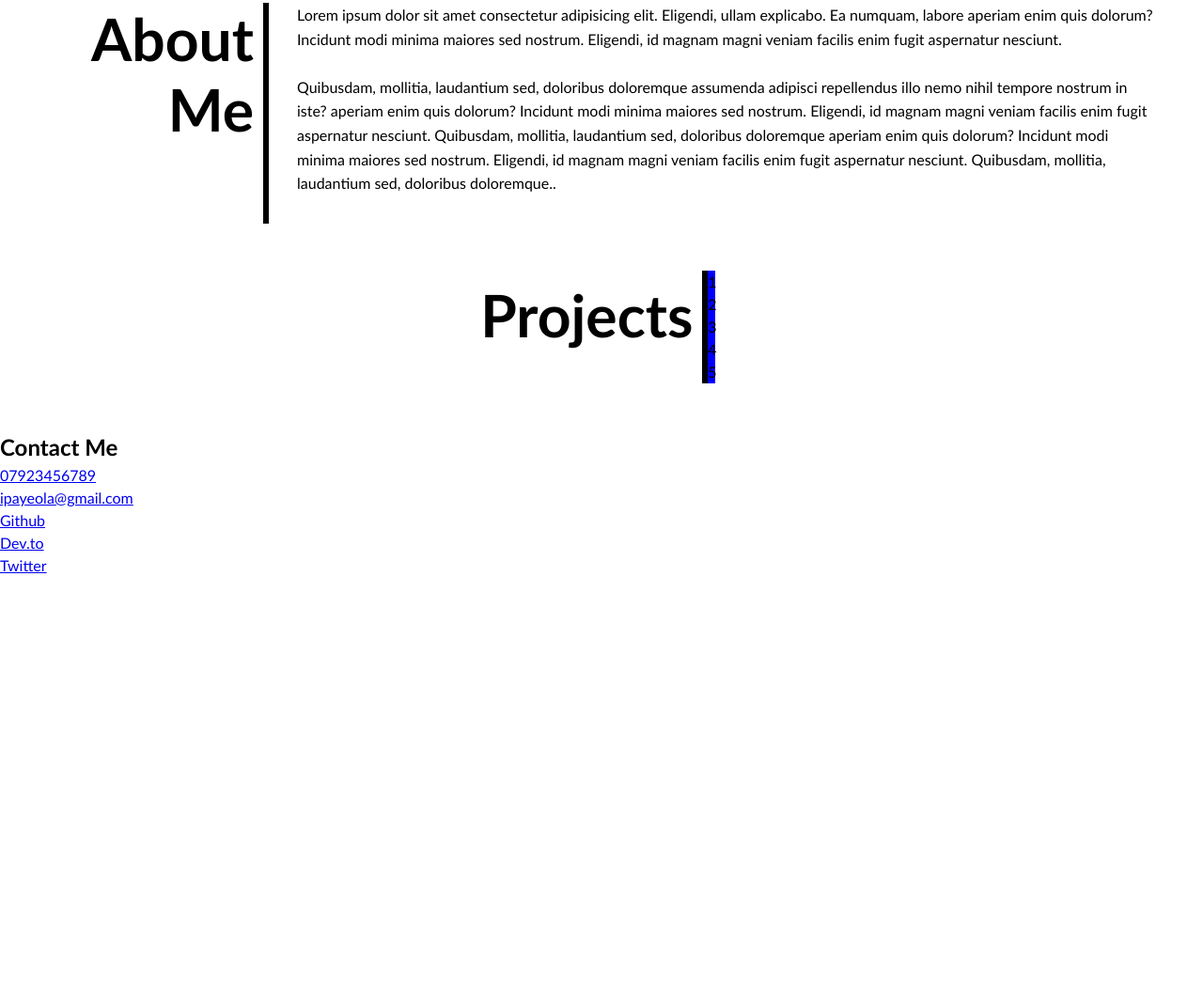
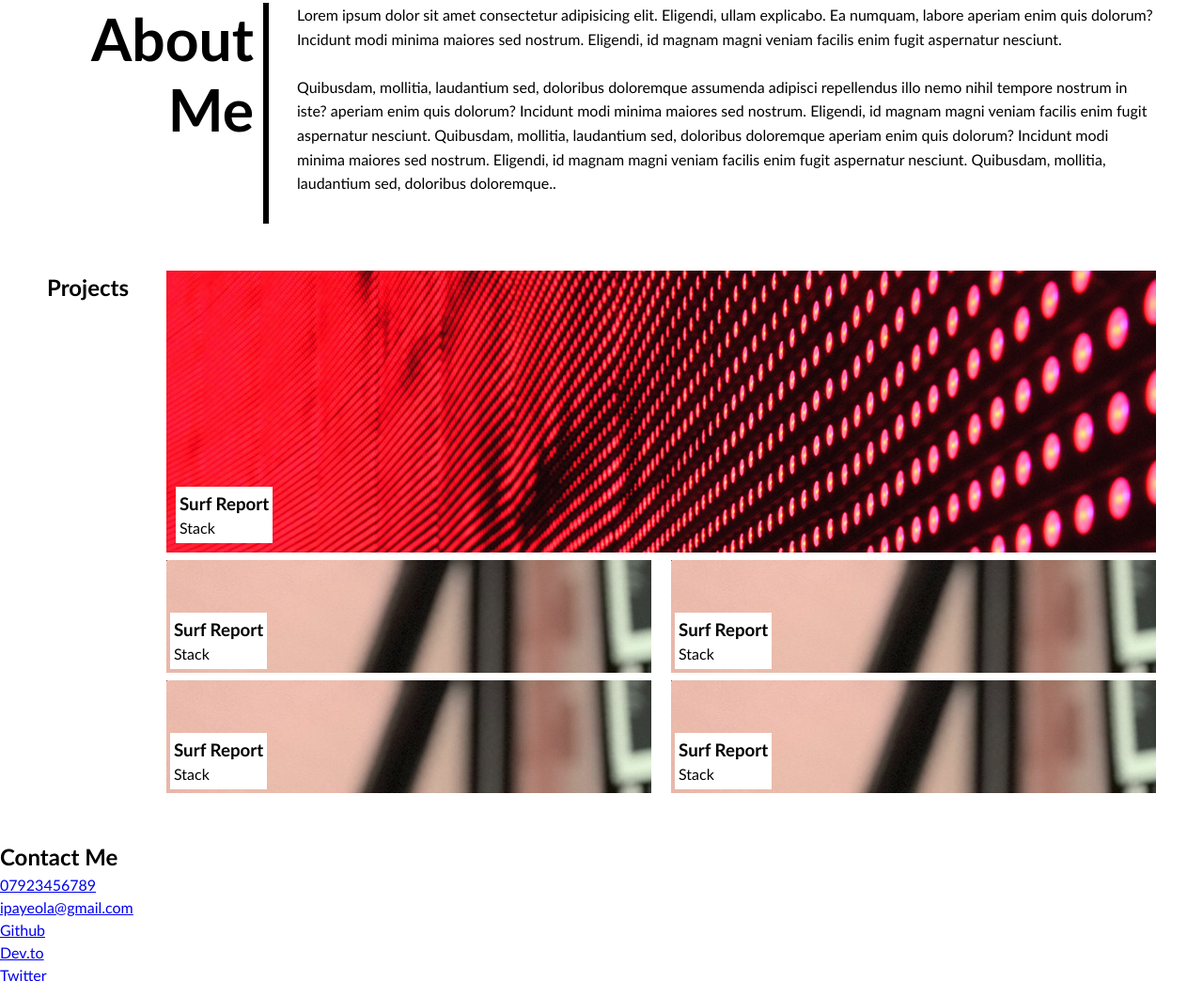
Before and after one commit to OlaIpaye/portfolio-website, a plain HTML site: page starter/index.html in a window 1280 px wide. Shown: the part 463-1507 px from the top of the page at 94% size. Before the commit the page ends 1077 px from the top, so only its background shows below. Drawn offline with Linux system fonts and the light colour scheme.

Commit message:
Updated index.html and css file

```diff
--- a/starter/css/style.css
+++ b/starter/css/style.css
@@ -117,7 +117,7 @@ h1 {
   margin-bottom: 50px;
 }
 
-.flex-item3 {
+/* .flex-item3 {
   display: flex;
   width: 20%;
   justify-content: flex-end;
@@ -133,4 +133,57 @@ h1 {
   width: 80%;
   background-color: blue;
 
+} */
+
+.work{
+  display: flex;
+  flex-direction: row;
+  width: 100%;
 }
+
+.work h2{
+  padding-right: 40px;
+}
+
+.work-main{
+  height: 300px;
+  width: 100%;
+  padding: 10px;
+  display: flex;
+  background-image: url(../images/02-portfolio-1.jpg);
+}
+
+.work-title{
+  background-color: white;
+  margin-top: auto;
+  margin-bottom: 0px;
+  max-width: 140px;
+  padding: 4px;
+}
+
+.work-wrapper{
+  display: flex;
+  flex-direction:column ;
+  width: 100%;
+  gap: 8px;
+}
+.flexitem{
+display: flex;
+flex-direction: row;
+justify-content: space-between;
+gap: 8px;
+flex-wrap: wrap;
+width: 100%;
+
+}
+
+.flex-item{
+  display: flex;
+  width: 49%;
+  padding: 4px;
+  height: 120px;
+  background-image: url(../images/02-portfolio-2.jpg);
+}
+#no-1{
+
+}
--- a/starter/index.html
+++ b/starter/index.html
@@ -50,16 +50,44 @@
     </section>
 
     <!-- portfolio container -->
-    <section class="flex-item3" id="projects">
+    <section class="work" id="projects">
       <h2>Projects</h2>
-    </section>
-    <section class="flexitem4">
-    <div class="flex-item4">1</div>
-    <div class="flex-item4">2</div>
-    <div class="flex-item4">3</div>
-    <div class="flex-item4">4</div>
-    <div class="flex-item4">5</div>
-  </section>
+
+    <div class="work-wrapper">
+   <div class="work-main">
+    <div class="work-title">
+      <h3>Surf Report</h3>
+      <p>Stack</p>
+    </div>
+    </div>
+
+    <div class="flexitem" id="no-1">
+    <div class="flex-item"><div class="work-title">
+      <h3>Surf Report</h3>
+      <p>Stack</p>
+    </div>
+  </div>
+
+    <div class="flex-item"><div class="work-title">
+      <h3>Surf Report</h3>
+      <p>Stack</p>
+    </div></div>
+
+    <div class="flex-item"><div class="work-title">
+      <h3>Surf Report</h3>
+      <p>Stack</p>
+    </div></div>
+
+    <div class="flex-item"><div class="work-title">
+      <h3>Surf Report</h3>
+      <p>Stack</p>
+    </div></div>
+    </div>
+  </div>
+
+
+</section>
+
   </main>
 
     <!-- contact -->
```
